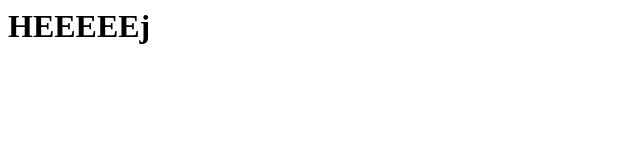
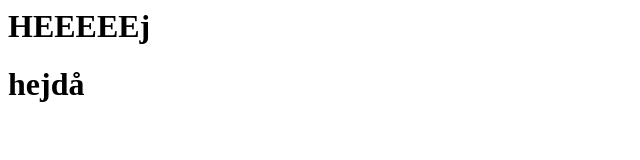
Before and after one commit to lindastralberg/git_pong_2, a plain HTML site: page index.html in a window 1280 px wide. Shown: the whole page, without its empty margins (0-640 px from the left). Drawn offline with Linux system fonts and the light colour scheme.

Commit message:
My second commit

```diff
--- a/index.html
+++ b/index.html
@@ -7,6 +7,7 @@
             <h1>
                 HEEEEEj
             </h1>
+            <h1>hejdå</h1>
         </div>
     </body>
 </html>
```
